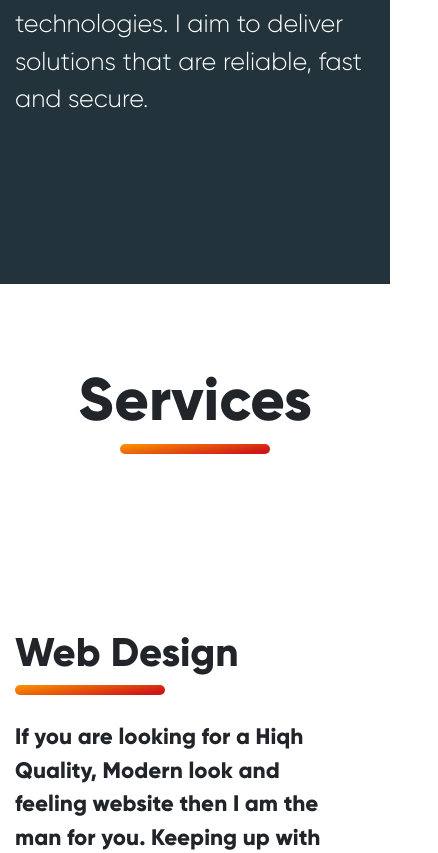
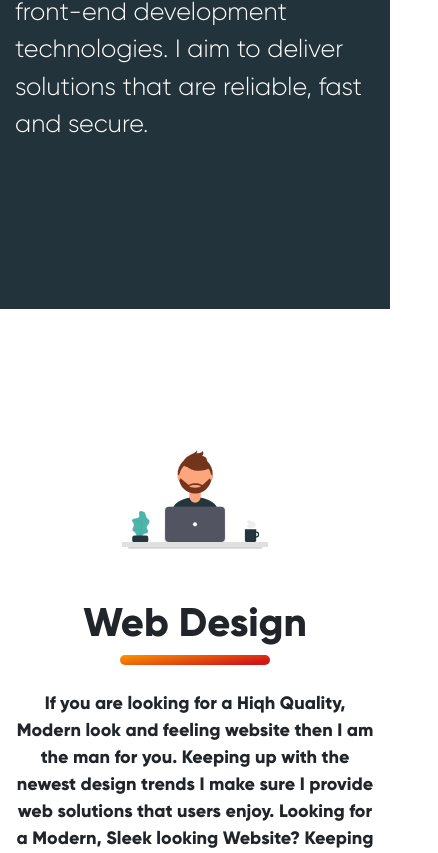
Before and after one commit to adam-wheatley/adamw, a Gatsby site: page / in a window 390 px wide. Shown: the part 1147-2000 px from the top of the page, 438 px wide, since content can reach past the window. Built offline with nearby package versions, Linux system fonts and the light colour scheme; Gatsby itself is replaced by a stand-in of ours.

Commit message:
Make more responsive

```diff
--- a/src/components/Home/About/About.scss
+++ b/src/components/Home/About/About.scss
@@ -8,6 +8,14 @@
     &__header {
         & > h1 {
             font-size: 60px;
+
+            @media (max-width: 768px) {
+                font-size: 40px;
+            }
+        }
+
+        @media (max-width: 768px) {
+            margin-bottom: 25px;
         }
 
         &-pill {
--- a/src/components/Home/About/index.js
+++ b/src/components/Home/About/index.js
@@ -8,13 +8,13 @@ const About = () => {
         <div className="about">
             <div className="container">
             <div className="row">
-                <div className="col about__header">
+                <div className="col-sm-12 col-md-6 about__header">
                     <ScrollAnimation offset={-150} animateIn="fadeInLeft" duration="2" delay="1000" animateOnce>
                         <h1>Freelance Web Developer</h1>
                         <div className="about__header-pill"></div>
                     </ScrollAnimation>
                 </div>
-                <div className="col about__description">
+                <div className="col-sm-12 col-md-6 about__description">
                 <ScrollAnimation offset={-150} animateIn="fadeInRight" duration="2" delay="1000" animateOnce>
                     <p>
                         I'm Adam, a full-time web developer based in Scotland <img alt="scottish-flag" src={flag} height="25" className="mr-2" />
--- a/src/components/Home/CaseStudies/CaseStudies.scss
+++ b/src/components/Home/CaseStudies/CaseStudies.scss
@@ -1,5 +1,5 @@
 .case-studies {
-    padding: 80px 0;
+    padding: 40px 0;
 
     &__header {
         text-align: center;
@@ -7,22 +7,43 @@
         & > h1 {
             font-size: 60px;
         }
+
+        &-pill {
+            background-image: linear-gradient( 171.8deg,  rgba(255,159,0,1) -6.3%, rgba(208,23,23,1) 86.7% );
+            width: 150px;
+            height: 10px;
+            border-radius: 10px;
+
+            @media (max-width: 768px) {
+               margin: 0 auto;
+             }
+        }
     }
 
     &__info {
         font-family: Gilroy-ExtraBold;
-        margin-top: 175px;
-        text-align: left !important;
-        width: 100%;
+        margin-top: 100px;
+        text-align: left;
 
         &-img {
             text-align: center;
             margin: 0 auto;
+            max-width: 100%;
+            padding: 25px;
+
+            @media (max-width: 768px) {
+                height: 150px;
+                margin: 25px auto;
+             }
         }
 
         &-description {
             margin-top: 25px;
             font-size: 22.5px;
+
+            @media (max-width: 576px) {
+                font-size: 18px;
+             }
 
             &-link {
                 font-size: 22.5px;
@@ -32,5 +53,11 @@
         &:last-child {
             margin-bottom: 125px;
         }
+
+        @media (max-width: 768px) {
+            margin-top: 50px;
+            text-align: center;
+         }
+
     }
 }
--- a/src/components/Home/CaseStudies/index.js
+++ b/src/components/Home/CaseStudies/index.js
@@ -1,5 +1,4 @@
 import React from "react"
-import barber from "./barber.png"
 import Designer from './designer.svg'
 import Dev from './dev.svg'
 import Deploy from './deploy.svg'
@@ -8,31 +7,27 @@ import "./CaseStudies.scss"
 const CaseStudies = () => {
   return (
     <div className="case-studies">
-      <div className="case-studies__header">
-        <h1>Services</h1>
-        <div className="about__header-pill mx-auto" />
-      </div>
       <div className="container">
-        <div className="row case-studies__info">
-          <div className="col">
+        <div className="row flex-column-reverse flex-md-row case-studies__info">
+          <div className="col-sm-12 col-md-6">
             <h1>Web Design</h1>
-            <div className="about__header-pill" />
+            <div className="case-studies__header-pill" />
             <p className="case-studies__info-description">
               If you are looking for a Hiqh Quality, Modern look and feeling website then I am the man for you. Keeping up with the newest design trends I make sure I provide web solutions that users enjoy.
               Looking for a Modern, Sleek looking Website? Keeping up with up to date trends I provide high quality user experiences.
             </p>
           </div>
-          <div className="col text-center">
+          <div className="col-sm-12 col-md-6 text-center">
             <img src={Designer} height="250" className="case-studies__info-img" />
           </div>
         </div>
         <div className="row case-studies__info">
-          <div className="col text-center">
+          <div className="col-sm-12 col-md-6 text-center">
             <img src={Dev} height="225" className="case-studies__info-img" />
           </div>
-          <div className="col">
+          <div className="col-sm-12 col-md-6">
             <h1>Web Development</h1>
-            <div className="about__header-pill" />
+            <div className="case-studies__header-pill" />
             <p className="case-studies__info-description">
               Hey, I’m <b>Adam</b>. I am a freelance <b>web developer</b> that
               aim's to provide hiqh quality, unqiue & custom web solutions to
@@ -41,15 +36,15 @@ const CaseStudies = () => {
           </div>
         </div>
 
-        <div className="row case-studies__info">
-          <div className="col">
+        <div className="row flex-column-reverse flex-md-row case-studies__info">
+          <div className="col-sm-12 col-md-6">
             <h1>Deployment</h1>
-            <div className="about__header-pill" />
+            <div className="case-studies__header-pill" />
             <p className="case-studies__info-description">
               Using industry standard practices I create web solutions that are highly performant and deployed to fast and secure servers.
             </p>
           </div>
-          <div className="col text-center">
+          <div className="col-sm-12 col-md-6 text-center">
             <img src={Deploy} height="250" className="case-studies__info-img" />
           </div>
         </div>
```
